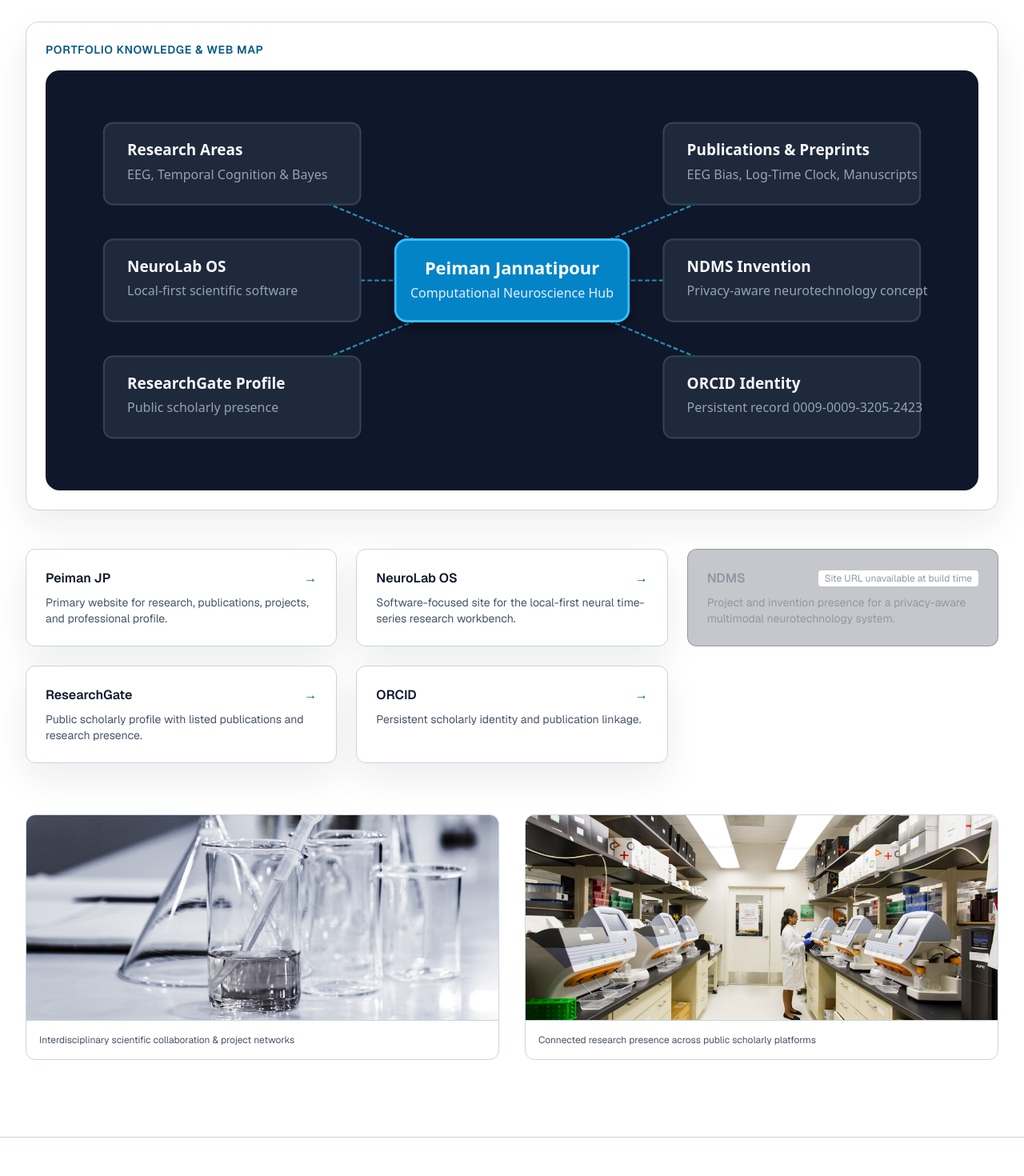
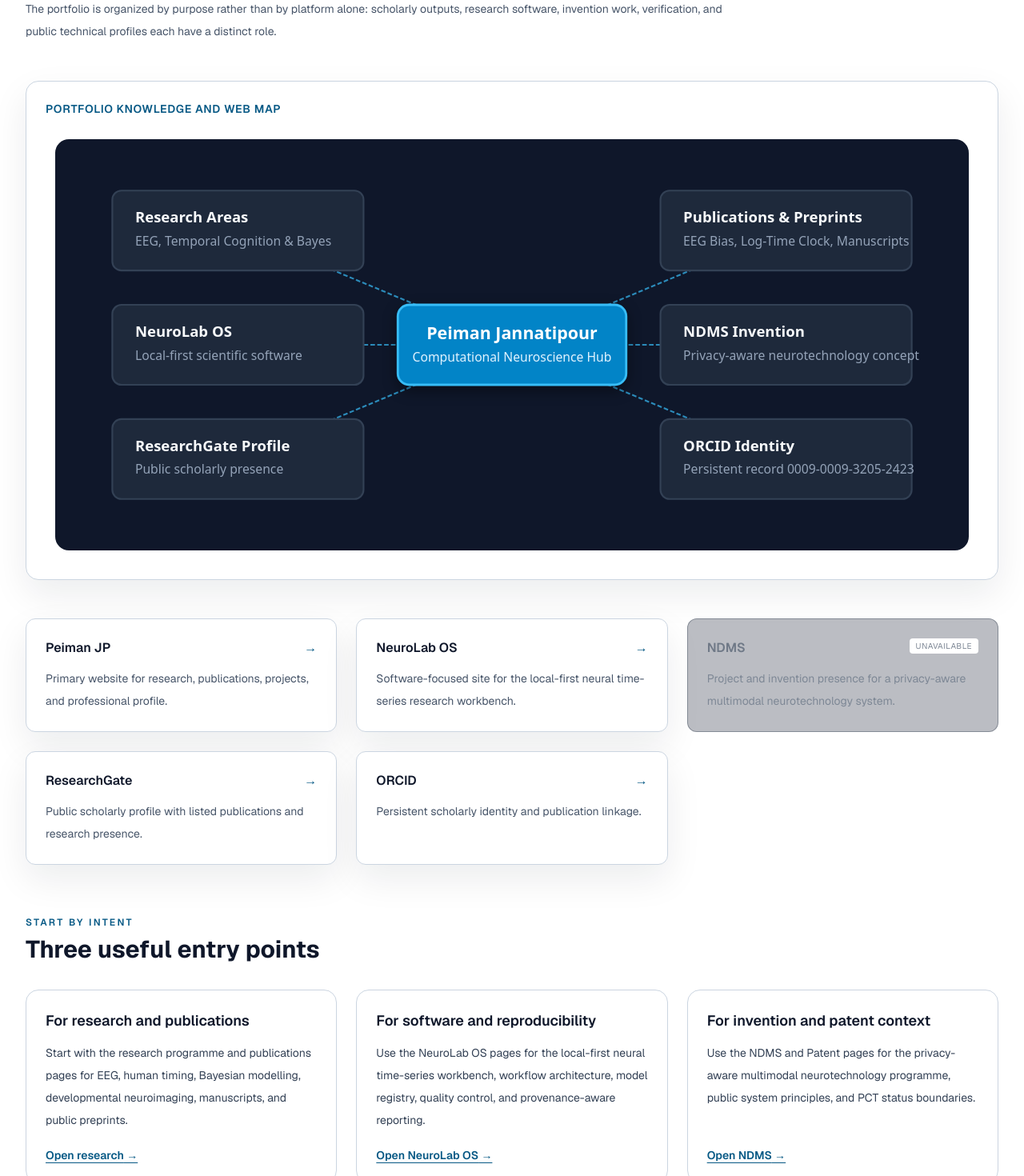
Before and after one commit to peimanjannatipour/peimanjp-, a Next.js app: page /portfolio in a window 1280 px wide. Shown: the part 340-1810 px from the top of the page at 80% size. Built offline with nearby package versions, Linux system fonts and the light colour scheme.

Commit message:
Replace generic portfolio stock imagery with purpose-driven navigation context

```diff
--- a/src/app/portfolio/page.tsx
+++ b/src/app/portfolio/page.tsx
@@ -1,23 +1,45 @@
 import type { Metadata } from "next";
 import Image from "next/image";
+import Link from "next/link";
 import portfolioData from "@/../content/site-copy/portfolio.json";
 import { JsonLd } from "@/components/JsonLd";
 import { createPageMetadata } from "@/lib/metadata";
 import { collectionPageJsonLd } from "@/lib/structured-data";
 
 export const metadata: Metadata = createPageMetadata({
-  title: "Website Portfolio | Peiman Jannatipour",
+  title: "Research & Project Portfolio | Peiman Jannatipour",
   description:
-    "Peiman Jannatipour's primary research presence, software work, invention-related projects, and public scholarly profiles.",
+    "A connected portfolio of Peiman Jannatipour's research, scientific software, invention work, scholarly profiles, and project websites.",
   path: "/portfolio",
 });
 
+const pathways = [
+  {
+    title: "For research and publications",
+    text: "Start with the research programme and publications pages for EEG, human timing, Bayesian modelling, developmental neuroimaging, manuscripts, and public preprints.",
+    href: "/research",
+    label: "Open research",
+  },
+  {
+    title: "For software and reproducibility",
+    text: "Use the NeuroLab OS pages for the local-first neural time-series workbench, workflow architecture, model registry, quality control, and provenance-aware reporting.",
+    href: "/neurolab-os",
+    label: "Open NeuroLab OS",
+  },
+  {
+    title: "For invention and patent context",
+    text: "Use the NDMS and Patent pages for the privacy-aware multimodal neurotechnology programme, public system principles, and PCT status boundaries.",
+    href: "/ndms",
+    label: "Open NDMS",
+  },
+];
+
 export default function PortfolioPage() {
   return (
-    <main className="bg-slate-950 text-slate-100 min-h-screen py-16 lg:py-24" id="main">
+    <main className="min-h-screen bg-slate-950 py-16 text-slate-100 lg:py-24" id="main">
       <JsonLd
         data={collectionPageJsonLd({
-          name: "Website Portfolio | Peiman Jannatipour",
+          name: "Research & Project Portfolio | Peiman Jannatipour",
           description: "This portfolio connects Peiman Jannatipour’s research presence, scientific software, invention-related work, scholarly profiles, and associated project websites.",
           path: "/portfolio",
           items: portfolioData.items.filter((item) => item.available !== false).map((item) => ({
@@ -28,112 +50,63 @@
         })}
       />
       <div className="mx-auto max-w-7xl px-5 sm:px-8">
-        <div className="max-w-3xl">
-          <span className="inline-block rounded-full border border-sky-500/30 bg-sky-500/10 px-3 py-1 text-xs font-medium text-sky-400">
-            Digital Hub
-          </span>
-          <h1 className="mt-4 text-4xl font-extrabold tracking-tight text-white sm:text-5xl">
-            {portfolioData.title}
-          </h1>
-          <p className="mt-4 text-base leading-relaxed text-slate-300">
-            {portfolioData.introText}
-          </p>
+        <div className="max-w-4xl">
+          <p className="text-xs font-semibold uppercase tracking-[0.2em] text-sky-300">Connected research presence</p>
+          <h1 className="mt-3 text-4xl font-extrabold tracking-tight text-white sm:text-5xl">{portfolioData.title}</h1>
+          <p className="mt-5 text-base leading-8 text-slate-300">{portfolioData.introText}</p>
+          <p className="mt-4 text-sm leading-7 text-slate-400">The portfolio is organized by purpose rather than by platform alone: scholarly outputs, research software, invention work, verification, and public technical profiles each have a distinct role.</p>
         </div>
 
-        {/* Portfolio Knowledge Map Diagram */}
-        <div className="mt-12 rounded-2xl border border-slate-800 bg-slate-900 p-6 shadow-xl">
-          <h2 className="text-sm font-semibold uppercase tracking-wider text-sky-400">
-            Portfolio Knowledge &amp; Web Map
-          </h2>
-          <div className="mt-4 overflow-hidden rounded-lg">
-            <Image
-              alt="Peiman Jannatipour Research Portfolio Knowledge Map"
-              className="w-full h-auto"
-              height={360}
-              src="/assets/figures/portfolio-map.svg"
-              width={800}
-            />
+        <section className="mt-12 rounded-2xl border border-slate-800 bg-slate-900 p-6 shadow-xl" aria-labelledby="portfolio-map-title">
+          <h2 className="text-sm font-semibold uppercase tracking-wider text-sky-300" id="portfolio-map-title">Portfolio knowledge and web map</h2>
+          <div className="mt-4 overflow-hidden rounded-lg bg-white p-3">
+            <Image alt="Peiman Jannatipour research portfolio knowledge map" className="h-auto w-full" height={360} src="/assets/figures/portfolio-map.svg" width={800} />
           </div>
-        </div>
+        </section>
 
-        {/* Portfolio Items Grid */}
-        <div className="mt-12 grid gap-6 sm:grid-cols-2 lg:grid-cols-3">
+        <section className="mt-12" aria-labelledby="portfolio-destinations-title">
+          <h2 className="sr-only" id="portfolio-destinations-title">Portfolio destinations</h2>
+          <div className="grid gap-6 sm:grid-cols-2 lg:grid-cols-3">
             {portfolioData.items.map((item) => {
               const isLive = item.available !== false;
-
               if (!isLive) {
                 return (
-                <div
-                  className="rounded-xl border border-slate-800/60 bg-slate-900/40 p-6 opacity-60"
-                  key={item.id}
-                >
-                  <div className="flex items-center justify-between">
-                    <h2 className="text-base font-semibold text-slate-400">
-                      {item.title}
-                    </h2>
-                    <span className="rounded bg-slate-800 px-2 py-0.5 text-xs text-slate-400">
-                      Site URL unavailable at build time
-                    </span>
+                  <div className="rounded-xl border border-slate-800/60 bg-slate-900/40 p-6 opacity-70" key={item.id}>
+                    <div className="flex items-start justify-between gap-3">
+                      <h3 className="text-base font-semibold text-slate-300">{item.title}</h3>
+                      <span className="rounded bg-slate-800 px-2 py-0.5 text-[10px] uppercase tracking-wider text-slate-400">Unavailable</span>
                     </div>
-                  <p className="mt-2 text-sm text-slate-500">{item.text}</p>
+                    <p className="mt-3 text-sm leading-7 text-slate-500">{item.text}</p>
                   </div>
                 );
               }
 
               return (
-              <a
-                className="group block rounded-xl border border-slate-800 bg-slate-900 p-6 shadow-sm transition hover:border-sky-500/50 hover:bg-slate-900/80"
-                href={item.url}
-                key={item.id}
-                rel="noreferrer"
-                target="_blank"
-              >
-                <div className="flex items-center justify-between">
-                  <h2 className="text-base font-semibold text-white group-hover:text-sky-300 transition">
-                    {item.title}
-                  </h2>
-                  <span className="text-sky-400 group-hover:translate-x-1 transition-transform">
-                    →
-                  </span>
+                <a className="group block rounded-xl border border-slate-800 bg-slate-900 p-6 shadow-sm transition hover:border-sky-500/50 hover:bg-slate-900/80" href={item.url} key={item.id} rel="noreferrer" target="_blank">
+                  <div className="flex items-center justify-between gap-3">
+                    <h3 className="text-base font-semibold text-white transition group-hover:text-sky-300">{item.title}</h3>
+                    <span aria-hidden="true" className="text-sky-400 transition-transform group-hover:translate-x-1">→</span>
                   </div>
-                <p className="mt-2 text-sm text-slate-400">{item.text}</p>
+                  <p className="mt-3 text-sm leading-7 text-slate-400">{item.text}</p>
                 </a>
               );
             })}
           </div>
+        </section>
 
-        {/* Stock Photo Context */}
-        <div className="mt-16 grid gap-8 md:grid-cols-2">
-          <div className="overflow-hidden rounded-xl border border-slate-800 bg-slate-900">
-            <Image
-              alt="Research team or lab collaboration scene"
-              className="h-64 w-full object-cover"
-              height={600}
-              src="/assets/stock/stock4.jpg"
-              width={800}
-            />
-            <div className="p-4 border-t border-slate-800">
-              <p className="text-xs text-slate-400">
-                Interdisciplinary scientific collaboration &amp; project networks
-              </p>
+        <section className="mt-16" aria-labelledby="portfolio-pathways-title">
+          <p className="text-xs font-semibold uppercase tracking-[0.2em] text-sky-300">Start by intent</p>
+          <h2 className="mt-2 text-3xl font-bold text-white" id="portfolio-pathways-title">Three useful entry points</h2>
+          <div className="mt-8 grid gap-6 lg:grid-cols-3">
+            {pathways.map((pathway) => (
+              <article className="flex h-full flex-col rounded-2xl border border-slate-800 bg-slate-900 p-6" key={pathway.title}>
+                <h3 className="text-lg font-semibold text-white">{pathway.title}</h3>
+                <p className="mt-3 flex-1 text-sm leading-7 text-slate-300">{pathway.text}</p>
+                <Link className="mt-5 text-sm font-semibold text-sky-300 underline underline-offset-4" href={pathway.href}>{pathway.label} →</Link>
+              </article>
+            ))}
           </div>
-          </div>
-
-          <div className="overflow-hidden rounded-xl border border-slate-800 bg-slate-900">
-            <Image
-              alt="Modern biomedical research environment"
-              className="h-64 w-full object-cover"
-              height={600}
-              src="/assets/stock/stock7.jpg"
-              width={800}
-            />
-            <div className="p-4 border-t border-slate-800">
-              <p className="text-xs text-slate-400">
-                Connected research presence across public scholarly platforms
-              </p>
-            </div>
-          </div>
-        </div>
+        </section>
       </div>
     </main>
   );
```
Lines whose indentation alone changed are shown as unchanged.
